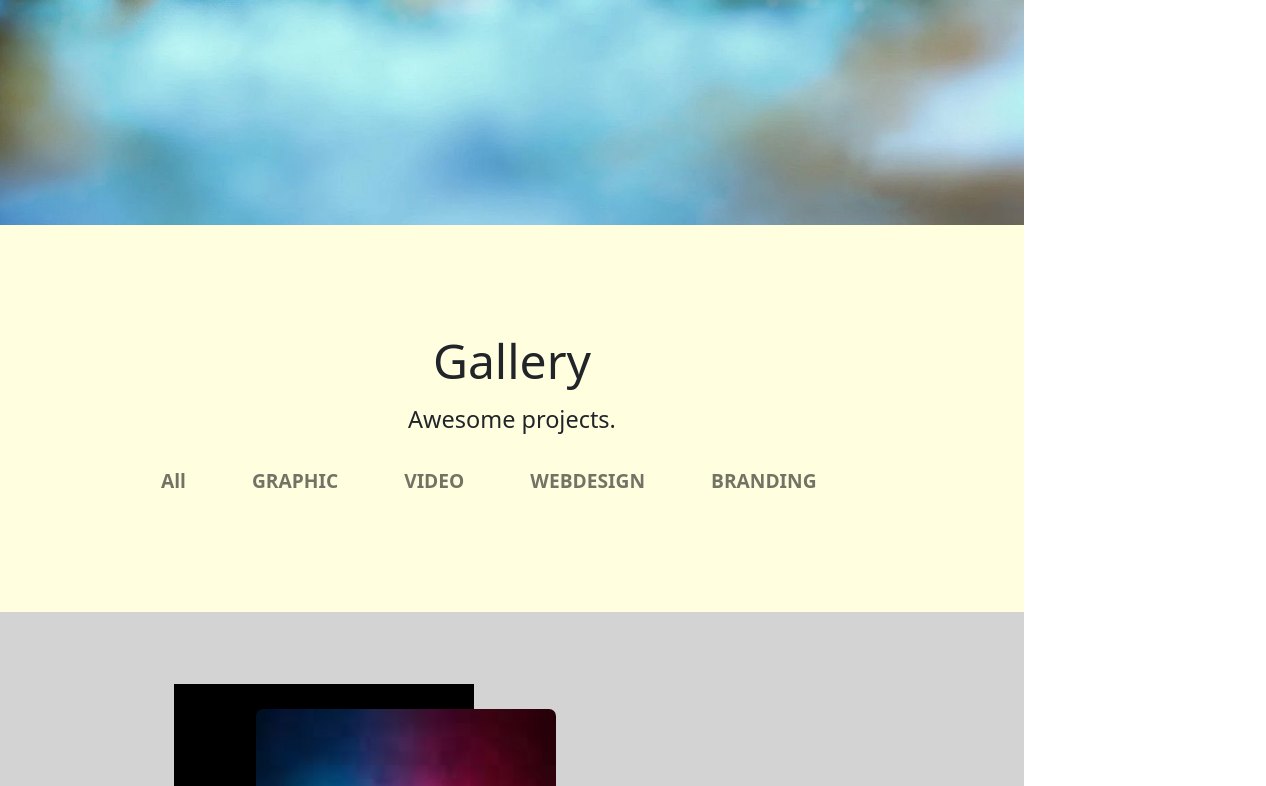
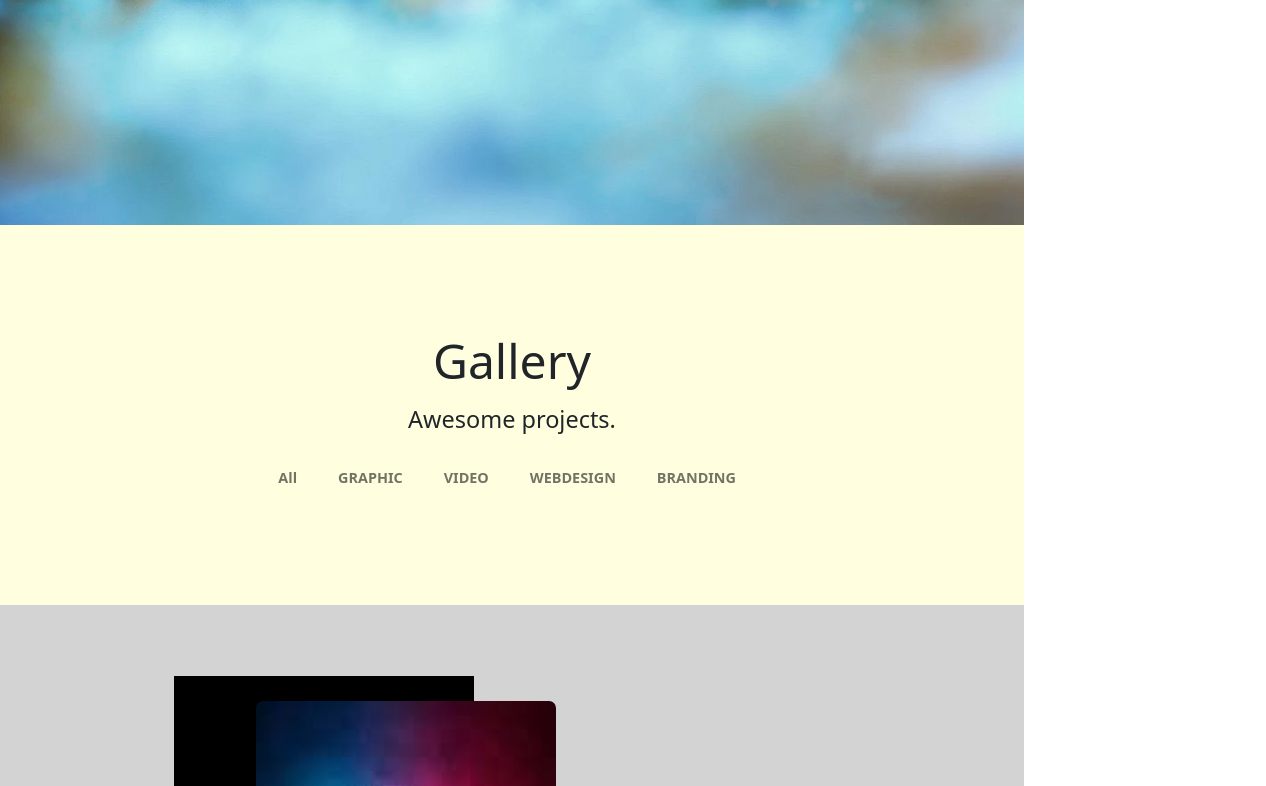
Before and after one commit to Satyam-Pahariya/Portfolio-Website, a plain HTML site: page index.html in a window 1024 px wide. Shown: the part 755-1541 px from the top of the page, 1266 px wide, since content can reach past the window. Drawn offline with nearby package versions, Linux system fonts and the light colour scheme.

Commit message:
Update style.css

```diff
--- a/style.css
+++ b/style.css
@@ -22,7 +22,7 @@ h6{
 }
 .navbar-nav > li{
     margin-left:25px;
-    margin-right:25px;
+    margin-right:0px;
 }
 .nav-link{
     font-weight: 700;
@@ -199,3 +199,11 @@ h6{
 .contact-detail{
     margin-top: 50px;
 }
+
+@media (min-width: 993px) and (max-width: 1085px){
+    .nav-components{
+        width: 70%;
+        font-size: 0.75rem;
+        margin: 0px;
+    }
+}
```
